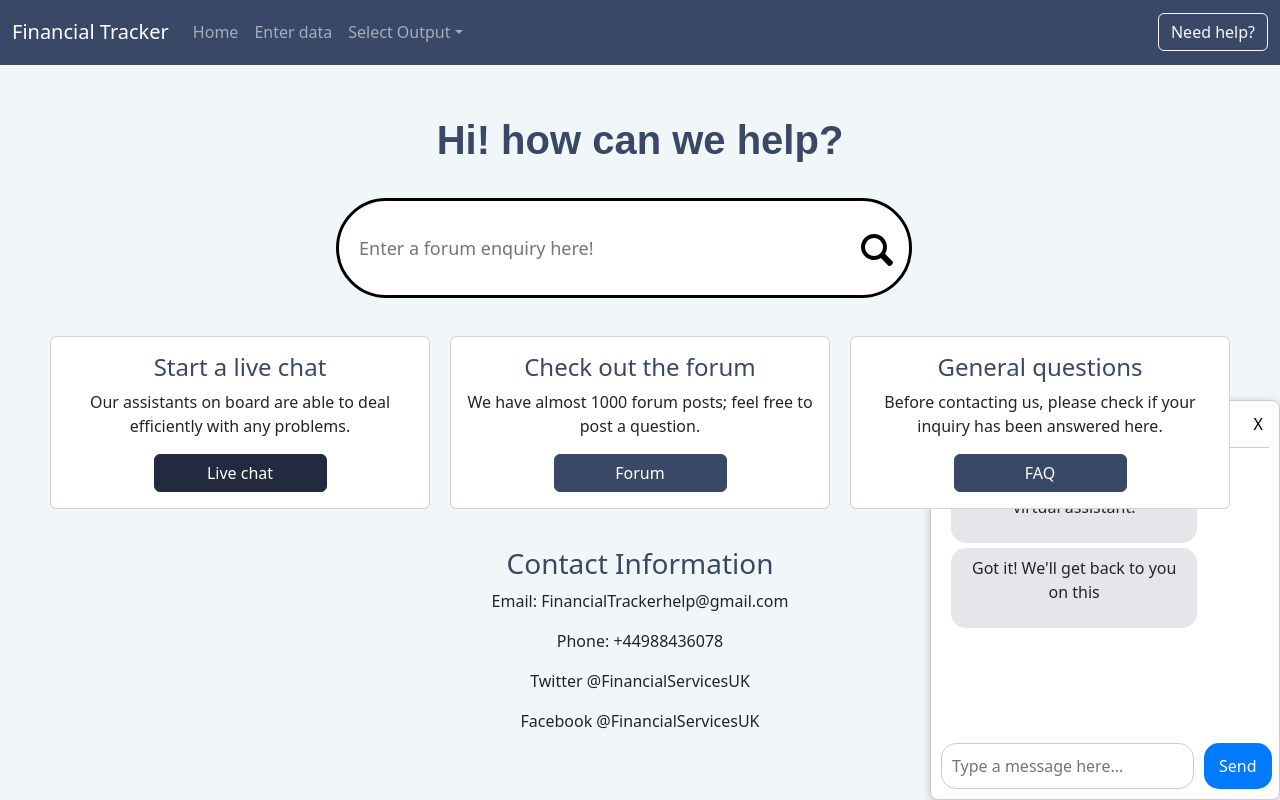
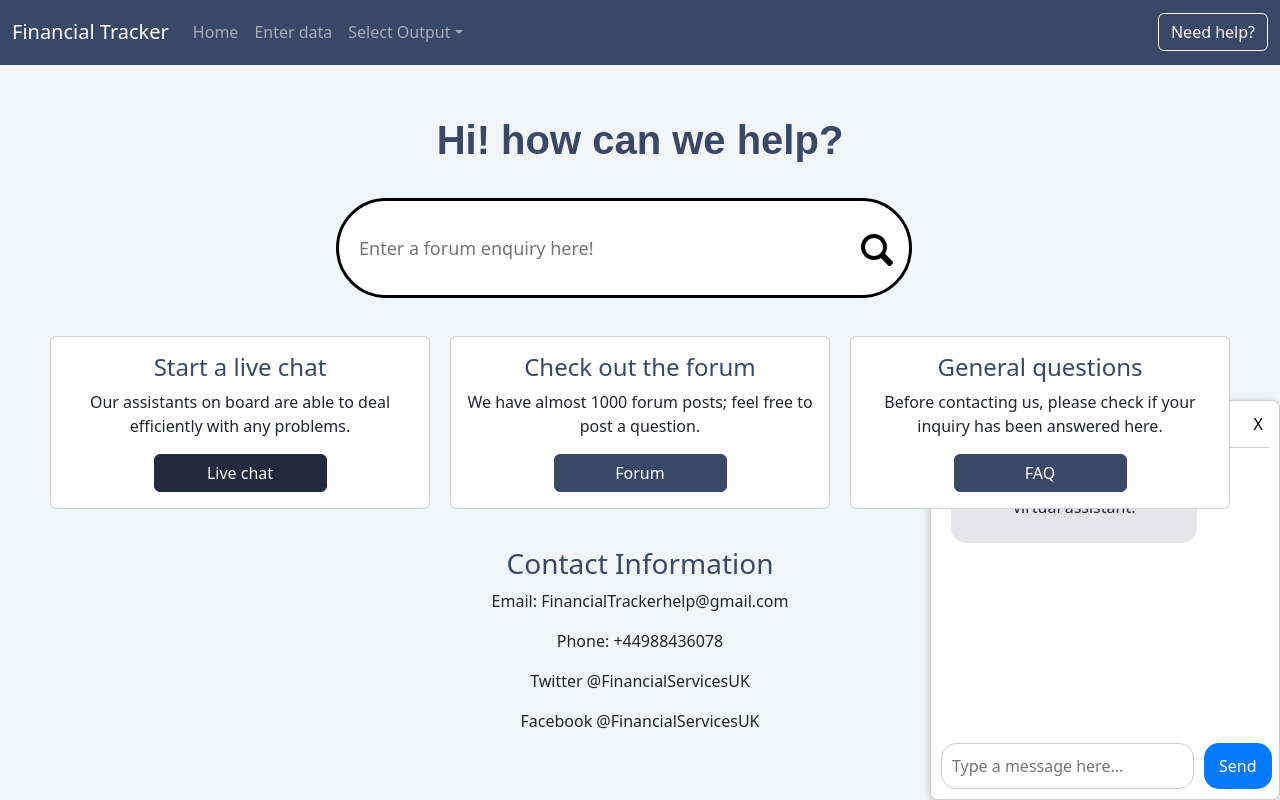
Before and after one commit to Jatinder-Sohal/FinalYearProject-HCI, a React (Create React App) app in the folder finance_tracker/: page /Help in a window 1280 px wide. Both pictures are taken after a click on the button "Live chat". Built offline with nearby package versions, Linux system fonts and the light colour scheme.

Commit message:
Restrucutre how messages outputted in chat box using a map function on a messages array, so that I can added messages to the array. Using 2 more state variables - one to update array holding messages and if they were sent or received and then the other for holding the sent message.

```diff
--- a/finance_tracker/src/components/Searchbar.jsx
+++ b/finance_tracker/src/components/Searchbar.jsx
@@ -5,9 +5,18 @@ import 'bootstrap/dist/js/bootstrap.bundle.min.js';
 
 function Searchbar() {
     const [isChatOpen, setChatOpen] = useState(false);
-
+    const [messages, setMessagesAndColour] = useState([
+        { text: "Hi! I'm your financial tracker virtual assistant.", sender: "received" }
+    ]);
+    const [newMessage, setNewMessageText] = useState("")
     const openChat = () => setChatOpen(true);
     const closeChat = () => setChatOpen(false);
+    const handleSendMessage = () => {
+        const updatedMessages = [...messages, { text: newMessage, sender: "sent" }];
+        setMessagesAndColour(updatedMessages);
+        setMessagesAndColour([...updatedMessages, { text: "Got it! We'll get back to you on this", sender: "received" }]);
+        setNewMessageText("");
+    };
     return (
         <div className="page2-header">
             {isChatOpen && (
@@ -17,16 +26,15 @@ function Searchbar() {
                         <button onClick={closeChat} className="close-chat">X</button>
                     </div>
                     <div className="chat-content">
-                        <div className="message received">
-                            <p>Hi! I'm your financial tracker virtual assistant.</p>
-                        </div>
-                        <div className="message received">
-                            <p>Got it! We'll get back to you on this</p>
-                        </div>
+                        {messages.map((message, index) => (
+                            <div key={index} className={`message ${message.sender}`}>
+                                <p>{message.text}</p>
+                            </div>
+                        ))}
                     </div>
                     <div className="chat-footer">
-                        <input type="text" placeholder="Type a message here..." className="chat-input" />
-                        <button className="send-button">Send</button>
+                        <input type="text"  placeholder="Type a message here..." className="chat-input" value={newMessage} onChange={(e) => setNewMessageText(e.target.value)}/>
+                        <button onClick={handleSendMessage} className="send-button">Send</button>
                     </div>
                 </div>
             )}
```
